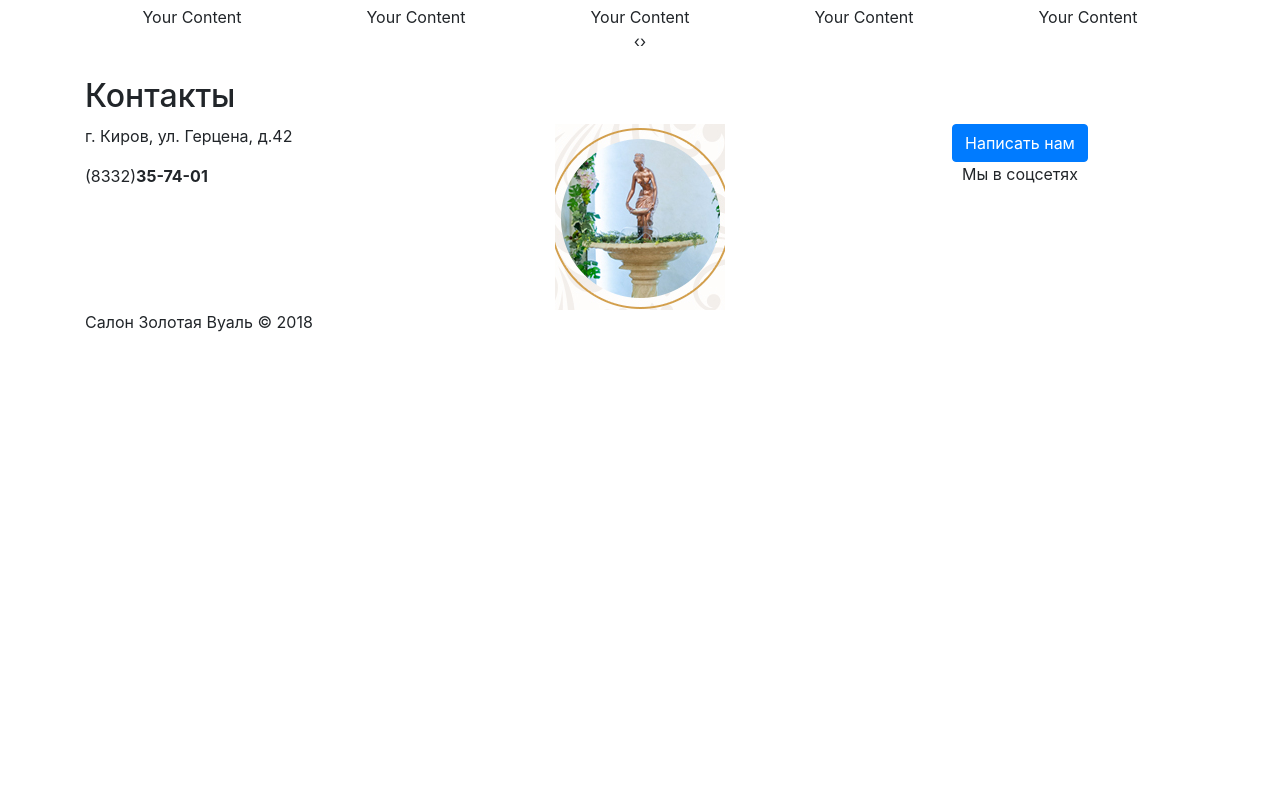
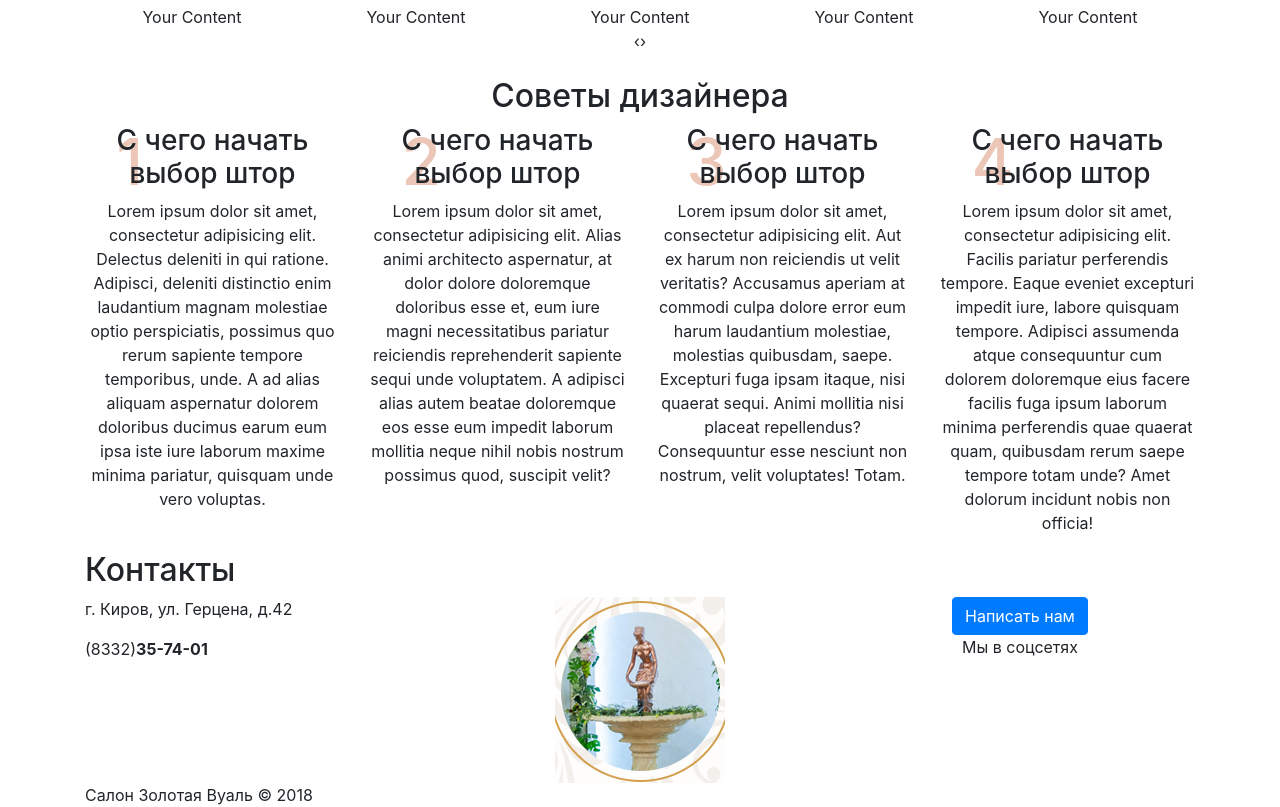
Before and after one commit to Nikolai56/veil, a plain HTML site: page index.html in a window 1280 px wide. Shown: the part 1984-2791 px from the top of the page. Before the commit the page ends 2318 px from the top, so only its background shows below. Drawn offline with nearby package versions, Linux system fonts and the light colour scheme.

Commit message:
added structure for advices section

```diff
--- a/css/main.css
+++ b/css/main.css
@@ -103,7 +103,23 @@ textarea {
   padding: 10px;
 }
 
+.advices {
+  counter-reset: heading;
+}
 
+.advices-item h3 {
+  position: relative;
+}
+
+.advices-item h3:before {
+  content: counter(heading);
+  counter-increment: heading;
+  color: #ecc7b7;
+  position: absolute;
+  user-select: none;
+  font-size: 4rem;
+  z-index: -1;
+}
 
 
 
--- a/index.html
+++ b/index.html
@@ -61,6 +61,9 @@
           </li>
           <li class="nav-item">
             <a class="nav-link scroll" href="#our-designers">Наши дизайнеры</a>
+          </li>
+          <li class="nav-item">
+            <a class="nav-link scroll" href="#our-projects">Наши проекты</a>
           </li>
         </ul>
       </div>
@@ -238,6 +241,37 @@
         </div>
       </div>
     </section>
+    <section class="advices text-center">
+      <div class="container">
+        <h2>Советы дизайнера</h2>
+        <div class="row">
+          <div class="col-12 col-sm-6 col-lg-3">
+            <div class="advices-item">
+              <h3>С чего начать выбор штор</h3>
+              <p>Lorem ipsum dolor sit amet, consectetur adipisicing elit. Delectus deleniti in qui ratione. Adipisci, deleniti distinctio enim laudantium magnam molestiae optio perspiciatis, possimus quo rerum sapiente tempore temporibus, unde. A ad alias aliquam aspernatur dolorem doloribus ducimus earum eum ipsa iste iure laborum maxime minima pariatur, quisquam unde vero voluptas.</p>
+            </div>
+          </div>
+          <div class="col-12 col-sm-6 col-lg-3">
+            <div class="advices-item">
+              <h3>С чего начать выбор штор</h3>
+              <p>Lorem ipsum dolor sit amet, consectetur adipisicing elit. Alias animi architecto aspernatur, at dolor dolore doloremque doloribus esse et, eum iure magni necessitatibus pariatur reiciendis reprehenderit sapiente sequi unde voluptatem. A adipisci alias autem beatae doloremque eos esse eum impedit laborum mollitia neque nihil nobis nostrum possimus quod, suscipit velit?</p>
+            </div>
+          </div>
+          <div class="col-12 col-sm-6 col-lg-3">
+            <div class="advices-item">
+              <h3>С чего начать выбор штор</h3>
+              <p>Lorem ipsum dolor sit amet, consectetur adipisicing elit. Aut ex harum non reiciendis ut velit veritatis? Accusamus aperiam at commodi culpa dolore error eum harum laudantium molestiae, molestias quibusdam, saepe. Excepturi fuga ipsam itaque, nisi quaerat sequi. Animi mollitia nisi placeat repellendus? Consequuntur esse nesciunt non nostrum, velit voluptates! Totam.</p>
+            </div>
+          </div>
+          <div class="col-12 col-sm-6 col-lg-3">
+            <div class="advices-item">
+              <h3>С чего начать выбор штор</h3>
+              <p>Lorem ipsum dolor sit amet, consectetur adipisicing elit. Facilis pariatur perferendis tempore. Eaque eveniet excepturi impedit iure, labore quisquam tempore. Adipisci assumenda atque consequuntur cum dolorem doloremque eius facere facilis fuga ipsum laborum minima perferendis quae quaerat quam, quibusdam rerum saepe tempore totam unde? Amet dolorum incidunt nobis non officia!</p>
+            </div>
+          </div>
+        </div>
+      </div>
+    </section>
   </main>
   <footer>
     <div class="container">
```
